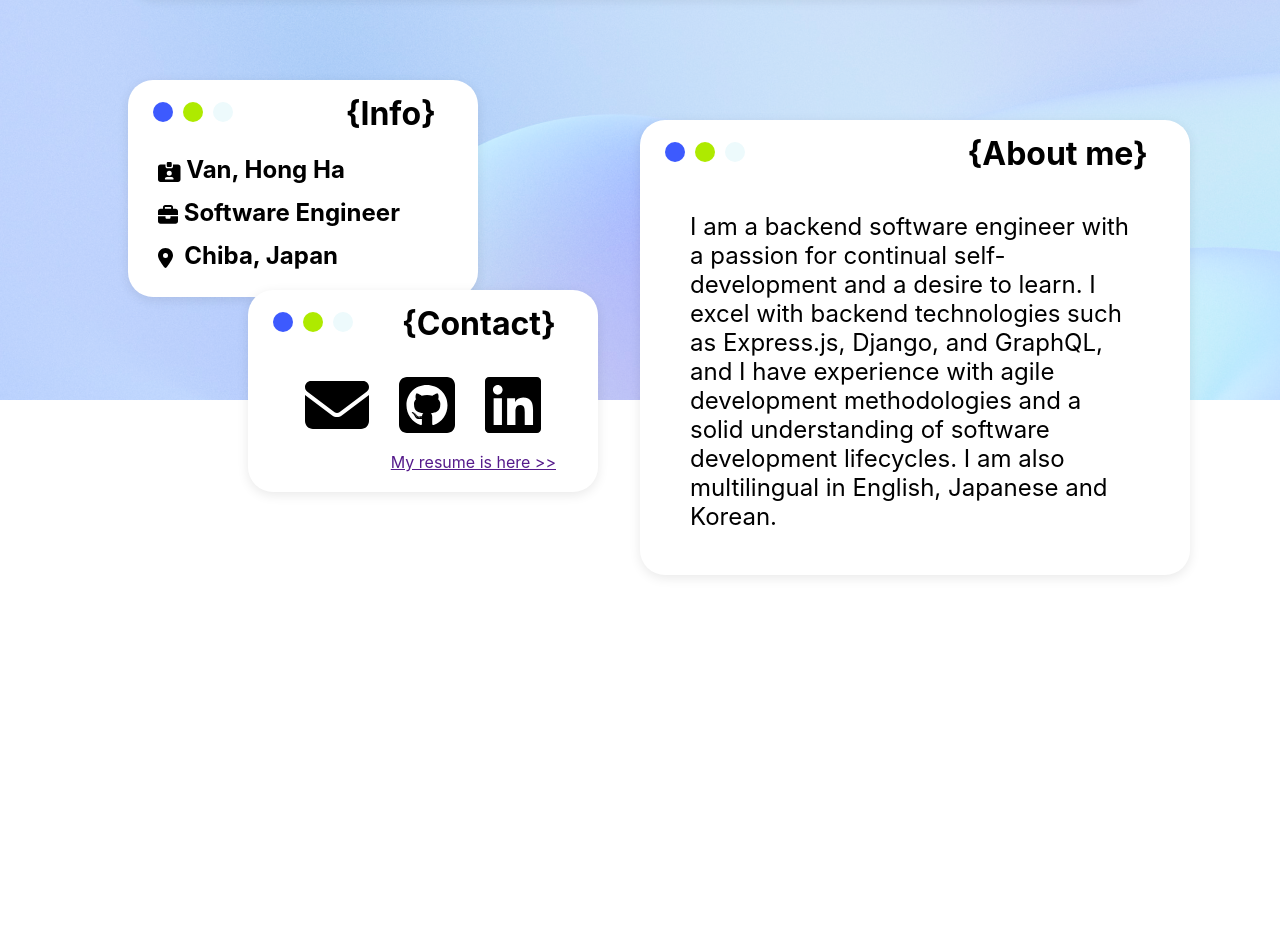
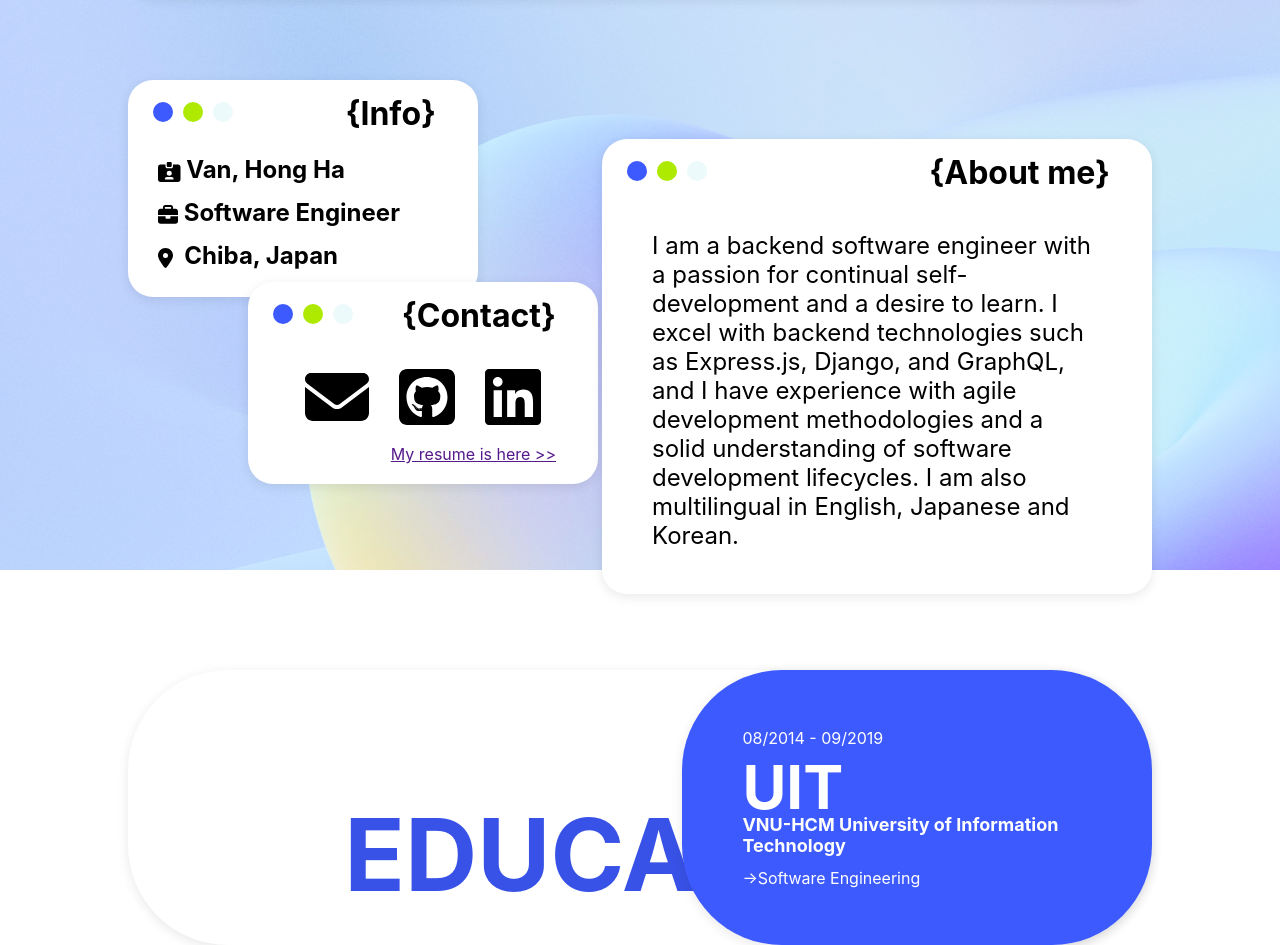
Before and after one commit to vanhongha/portfolio, a React (Create React App) app: page / in a window 1280 px wide. Shown: the part 80-1025 px from the top of the page. Before the commit the page ends 800 px from the top, so only its background shows below. Built offline with nearby package versions, Linux system fonts and the light colour scheme.

Commit message:
Update components - About - Education

```diff
--- a/src/App.js
+++ b/src/App.js
@@ -1,12 +1,14 @@
 import './App.css';
 import Header from "./components/header/Header";
 import About from "./components/about/About";
+import Education from "./components/education/Education";
 
 function App() {
 	return (
 		<div className={"App"}>
 			<Header/>
 			<About/>
+			<Education/>
 		</div>
 	);
 }
--- a/src/components/UI/Card.js
+++ b/src/components/UI/Card.js
@@ -5,7 +5,7 @@ import commonClasses from "../../utils/common.module.css"
 
 const Card = (props) => {
 	return (
-		<div className={`${classes.card} ${commonClasses.shadow} ${props.className}`}>
+		<div className={`${classes.card} ${commonClasses.shadow} ${props.className}`} style={props.style}>
 			{props.children}
 		</div>
 	)
--- /dev/null
+++ b/src/components/UI/Title.js
@@ -0,0 +1,13 @@
+import React from "react";
+
+import classes from "./Title.module.css";
+
+const Title = (props) => {
+	return (
+		<span className={classes.title}>
+			{props.children}
+		</span>
+	)
+}
+
+export default Title;
--- /dev/null
+++ b/src/components/UI/Title.module.css
@@ -0,0 +1,5 @@
+.title{
+	color: #3852e7;
+	font-size: 100px;
+	font-weight: bolder;
+}
--- a/src/components/about/About.js
+++ b/src/components/about/About.js
@@ -59,7 +59,7 @@ const About = () => {
 	);
 
 	return (
-		<>
+		<div className={classes.container}>
 			{ReactDOM.createPortal(<AboutBG/>, root)}
 			<AboutCard
 				className={"info"}
@@ -74,9 +74,10 @@ const About = () => {
 			<AboutCard
 				className={"about-me"}
 				cardTitle={"About me"}
+				clearfix={true}
 				data={aboutMeData}
 			/>
-		</>
+		</div>
 	);
 }
 
--- a/src/components/about/About.module.css
+++ b/src/components/about/About.module.css
@@ -1,8 +1,13 @@
 .background{
-	height: 60vh;
+	height: 650px;
 	position: absolute;
 	width: 100vw;
 	background-repeat: no-repeat;
 	background-attachment: fixed;
 	background-position: top;
 }
+
+.container{
+	position: relative;
+	height: 750px;
+}
--- a/src/components/about/AboutCard.js
+++ b/src/components/about/AboutCard.js
@@ -5,8 +5,9 @@ import ThreeDot from "../UI/ThreeDot";
 import classes from "./AboutCard.module.css";
 
 const AboutCard = (props) => {
+	const clearFix = props.clearfix??false;
 	return (
-		<Card className={`${classes["about-card"]} ${classes[`${props.className}`]}`}>
+		<Card className={`${classes["about-card"]} ${classes[`${props.className}`]} ${clearFix ? classes.clearfix : ""}`}>
 			<div className={classes.header}>
 				<ThreeDot className={classes["three-dot-left"]} />
 				<div className={classes["title-right"]}>
--- a/src/components/about/AboutCard.module.css
+++ b/src/components/about/AboutCard.module.css
@@ -1,5 +1,5 @@
 .about-card{
-	position: absolute;
+	position: relative;
 }
 
 .about-card .header{
@@ -21,15 +21,25 @@
 
 .about-card.contact{
 	width: 350px;
-	top: 370px;
+	top: 145px;
 	margin-left: 120px;
 }
 
 .about-card.about-me{
 	width: 550px;
-	top: 200px;
-	left: 50vw;
+	top: -200px;
+	float: right;
 }
+
+.clearfix:before,
+.clearfix:after {
+	content: ".";
+	display: block;
+	height: 0;
+	overflow: hidden;
+}
+.clearfix:after { clear: both; }
+.clearfix { zoom: 1; } /* IE < 8 */
 
 .three-dot-left{
 	float: left;
--- /dev/null
+++ b/src/components/education/Education.Module.css
@@ -0,0 +1,44 @@
+.education{
+	position: relative;
+	padding: 30px 10px;
+}
+
+.university{
+	position: absolute;
+	text-align: left;
+	padding-left: 60px;
+	height: 100%;
+	background-color: #3d5afe;
+	top: 0;
+	right: 0;
+	border-radius: 100px;
+	width: 40%;
+	color: #ffffff;
+}
+
+.period{
+	line-height: 45px;
+}
+
+.university-name{
+	font-size: 60px;
+	font-weight: bolder;
+	line-height: 53px;
+}
+
+.university-name-sub{
+	font-size: large;
+	font-weight: bold;
+}
+
+.major{
+	line-height: 45px;
+}
+
+.vertical-center {
+	margin: 0;
+	position: absolute;
+	top: 50%;
+	-ms-transform: translateY(-50%);
+	transform: translateY(-50%);
+}
--- /dev/null
+++ b/src/components/education/Education.js
@@ -0,0 +1,29 @@
+import React from "react";
+import Card from "../UI/Card";
+import Title from "../UI/Title";
+
+import "./Education.Module.css";
+
+const Education = () => {
+	return (
+		<Card className="education" style={{borderRadius: "100px"}}>
+			<Title>
+				EDUCATION
+			</Title>
+			<Card className="university">
+				<div className="vertical-center">
+					<div className="period">08/2014 - 09/2019</div>
+					<a style={{color: "white", textDecoration: "none"}} href={"https://en.uit.edu.vn/"} target="_blank">
+						<div className="university-name">
+							UIT
+						</div>
+						<div className="university-name-sub">VNU-HCM University of Information Technology</div>
+					</a>
+					<div className="major">→Software Engineering</div>
+				</div>
+			</Card>
+		</Card>
+	)
+}
+
+export default Education;
```
Also changed, not shown: src/components/UI/Card.module.css (line endings or trailing spaces).
